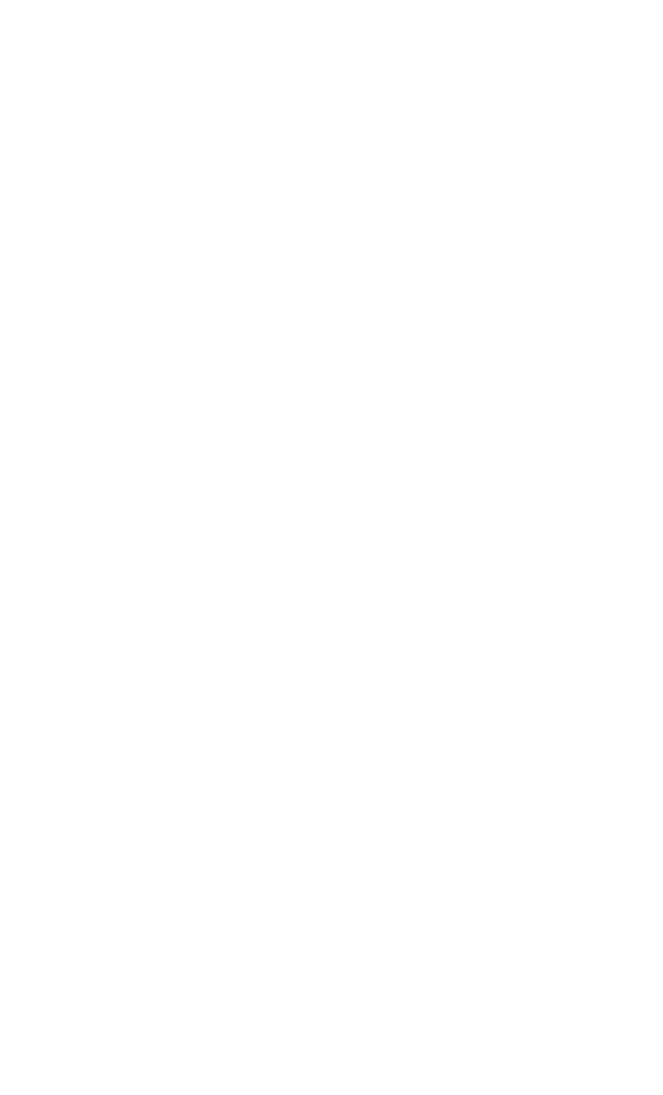
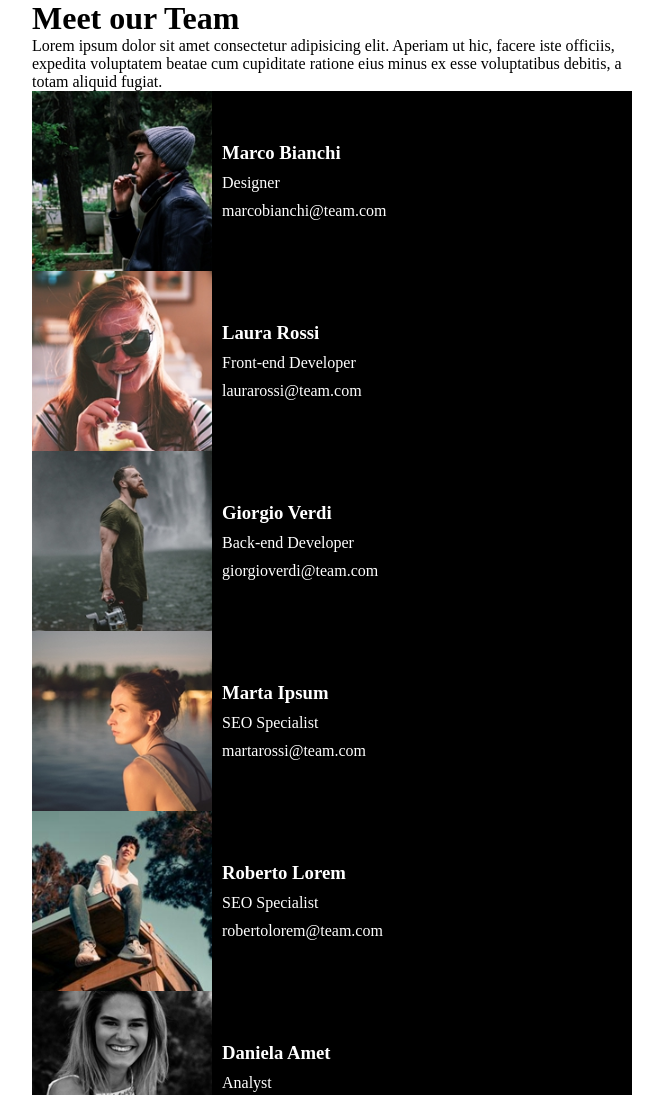
Before and after one commit to midory-rojas/js-our-team, a plain HTML site: page index.html in a window 1280 px wide. Shown: the top 1095 px of the page, without its empty margins (308-971 px from the left). Before the commit the page ends 800 px from the top, so only its background shows below. Drawn offline with Linux system fonts and the light colour scheme.

Commit message:
feat: ho creato un nuovo array ed anche ho usato template literal per stampare ogni card nel schermo

```diff
--- a/css/style.css
+++ b/css/style.css
@@ -0,0 +1,55 @@
+* {
+  margin: 0;
+  padding: 0;
+  box-sizing: border-box;
+}
+
+img {
+  max-width: 100%;
+}
+
+
+
+.flex {
+  display: flex;
+  flex-direction: row;
+  align-items: center;
+  gap: 20px;
+}
+
+.container {
+  width: 70%;
+  max-width: 600px;
+  margin: 0 auto;
+}
+
+.card {
+  display: flex;
+  flex-direction: row;
+  align-items: stretch;
+  background-color: black;
+  color: white;
+
+  /* debug */
+  /* min-height: 150px; */
+}
+
+.card-image {
+  width: 30%;
+}
+
+.card-image img {
+  display: block;
+  height: 100%;
+  object-fit: cover;
+}
+
+.card-content {
+  width: 70%;
+  padding: 10px;
+
+  display: flex;
+  flex-direction: column;
+  justify-content: center;
+  gap: 10px;
+}
--- a/index.html
+++ b/index.html
@@ -1,13 +1,38 @@
 <!DOCTYPE html>
 <html lang="en">
+
 <head>
     <meta charset="UTF-8">
     <meta name="viewport" content="width=device-width, initial-scale=1.0">
     <title>Document</title>
+    <!--CSS-->
     <link rel="stylesheet" href="./css/style.css">
 </head>
+
 <body>
+    <div class="container">
+        <h1>Meet our Team</h1>
+        <p>Lorem ipsum dolor sit amet consectetur adipisicing elit. Aperiam ut hic,
+            facere iste officiis, expedita voluptatem beatae cum cupiditate ratione
+            eius minus ex esse voluptatibus debitis, a totam aliquid fugiat.</p>
+        <div class="team-container">
+            <!--Tutte la card-->
+            <!--
+            <div class="card">
+                <div class="card-image">
+                    <img src="./img/male1.png" alt="" />
+                </div>
+                <div class="card-content">
+                    <h3 class="name">Marco Bianchi</h3>
+                    <p class="role">Designer</p>
+                    <a class="email" href="">marcobianchi@team.com</a>
+                </div>
+            </div>
+            -->
+        </div>
+    </div>
     <!--SScript JS-->
     <script src="./js/script.js"></script>
 </body>
+
 </html>
--- a/js/script.js
+++ b/js/script.js
@@ -36,3 +36,26 @@ const teamMembers = [
     img: "img/female3.png"
   }
 ];
+
+const teamContainer = document.querySelector(".team-container");
+let cardsNew = "";
+for (let i = 0; i < teamMembers.length; i++) {
+  const curMembers = teamMembers[i];
+  const { name, role, email, img } = curMembers;
+  const card = `
+    <div class="card">
+      <div class="card-image">
+        <img
+        src="${img}"
+        alt="${name}" />
+      </div>
+      <div class="card-content">
+        <h3>${name}</h3>
+        <p>${role}</p>
+        <a>${email}</a>
+      </div>
+    </div>
+  `;
+  cardsNew += card;
+}
+teamContainer.innerHTML = cardsNew;
```
